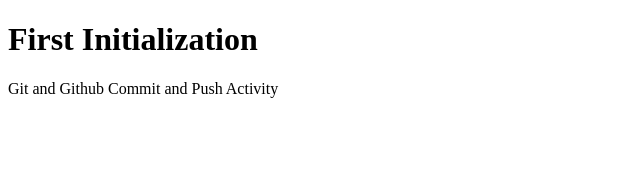
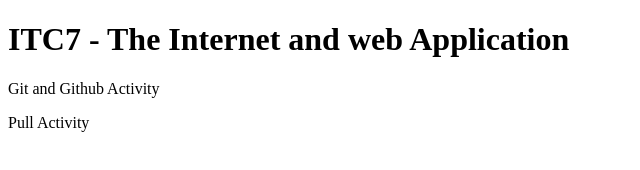
Before and after one commit to mervins/mervins.github.io, a plain HTML site: page index.html in a window 1280 px wide. Shown: the whole page, without its empty margins (0-640 px from the left). Drawn offline with Linux system fonts and the light colour scheme.

Commit message:
Update index.html

```diff
--- a/index.html
+++ b/index.html
@@ -1,12 +1,13 @@
 <!DOCTYPE html>
-    <html>
-            <head>
-                <title> Portfolio - CV </title>
-            </head>
-            <body>
-                <h1> First Initialization</h1>
-                <p>
-                    Git and Github Commit and Push Activity
-                </p>
-            </body>
+<html>
+	<head>
+		<title>
+		Profile page
+		</title>
+		</head>
+	<body>
+	<h1>ITC7 - The Internet and web Application</h1>
+	<p>Git and Github Activity</p>
+	<p>Pull Activity</p>
+	</body>
 </html>
```
